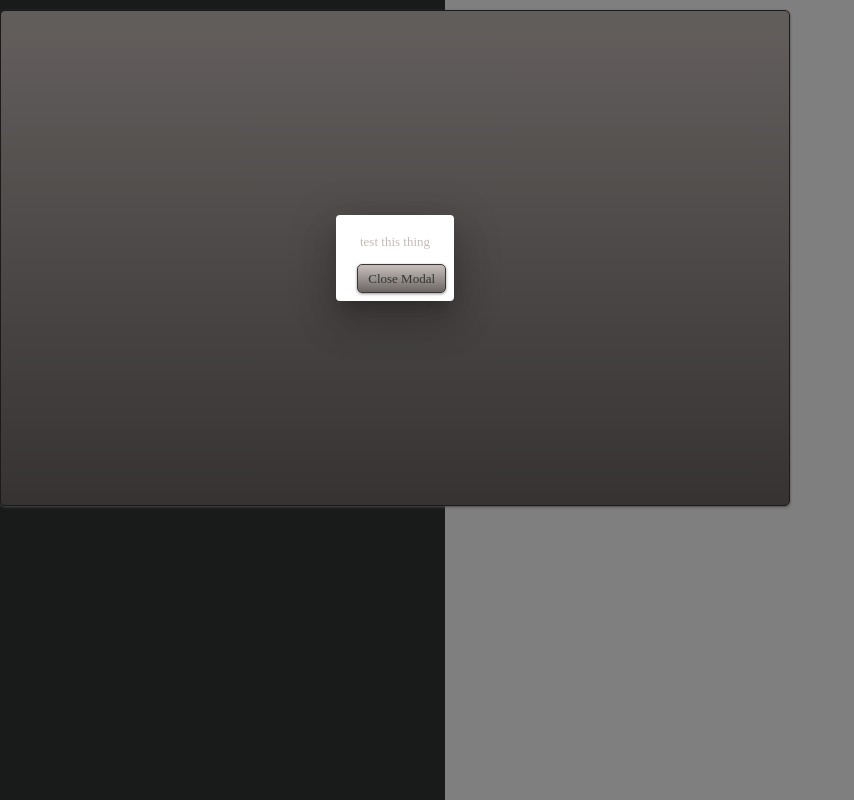
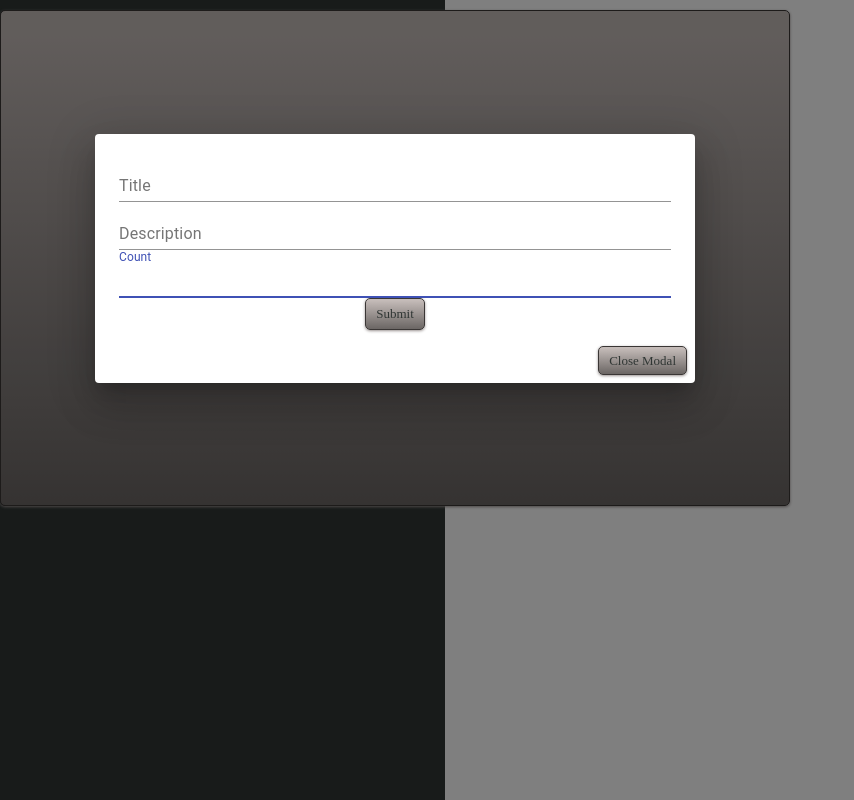
Before and after one commit to Cawde/FitnessTrackerFE, a React (Create React App) app in the folder fitness-tracker-fe/: page /activities in a window 1280 px wide. Both pictures are taken after a click on the element "Open Modal". Shown: the whole page, without its empty margins (0-854 px from the left). Built offline with nearby package versions, Linux system fonts and the light colour scheme; no server answers; a web font is replaced by a local one.

Commit message:
submit button added to modal

```diff
--- a/fitness-tracker-fe/src/Components/Modal.js
+++ b/fitness-tracker-fe/src/Components/Modal.js
@@ -1,8 +1,11 @@
 import { useState } from 'react'
-import {  Dialog, DialogActions, DialogContent } from '@material-ui/core';
+import {  Dialog, DialogActions, DialogContent, TextField } from '@material-ui/core';
 
 const Modal = (modalTitle) => {
     const [ modalDisplay, setModalDisplay ] = useState(false);
+    const [title, setTitle] = useState('');
+    const [description, setDescription] = useState('');
+    const [count, setCount] = useState('');
     return (
         <>
         <div
@@ -17,7 +20,44 @@ const Modal = (modalTitle) => {
             onClose={() => setModalDisplay(false)}
         >
             <DialogContent
-          >test this thing
+                classname="modalContent"
+            >
+                    <TextField
+                        autoFocus
+                        id="Title"
+                        label="Title"
+                        type="text"
+                        fullWidth
+                        value={title}
+                        onChange={(event) => setTitle(event.target.value)}
+
+                    />
+                    <TextField
+                        autoFocus
+                        id="Description"
+                        label="Description"
+                        type="text"
+                        fullWidth
+                        value={description}
+                        onChange={(event) => setDescription(event.target.value)}
+
+                    />
+                    <TextField
+                        autoFocus
+                        id="Count"
+                        label="Count"
+                        type="text"
+                        fullWidth
+                        value={count}
+                        onChange={(event) => setCount(event.target.value)}
+                    />
+                    <button
+                        className="actionButton"
+                        type="submit"
+                        value="Submit"
+                    >Submit
+                    </button>
+
             </DialogContent>
             <DialogActions>
             <div
--- a/fitness-tracker-fe/src/index.css
+++ b/fitness-tracker-fe/src/index.css
@@ -225,3 +225,7 @@ font-family: 'PT Serif Caption', serif; */
   width: 60vw;
   height: 60vh;
 }
+
+.modalContent {
+  background: linear-gradient(to bottom, #c4bbb8ff 5%, rgb(107, 102, 100) 100%)
+}
```
Lines whose indentation alone changed are shown as unchanged.
